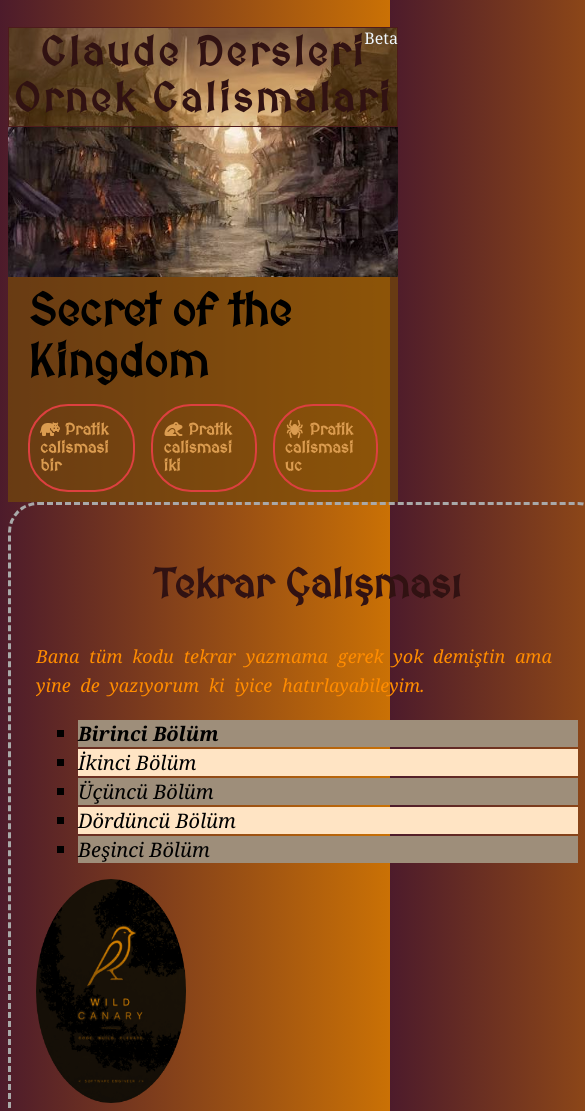
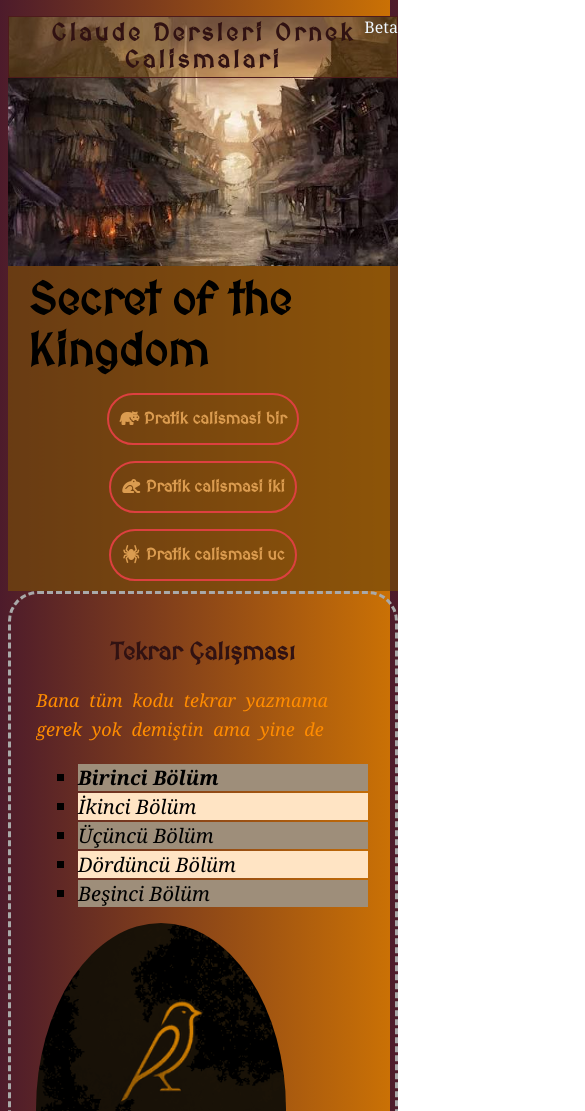
Before and after one commit to Bia292/css-pratik, a plain HTML site: page index.html in a window 390 px wide. Shown: the top 1111 px of the page, 585 px wide, since content can reach past the window. Drawn offline with Linux system fonts and the light colour scheme.

Commit message:
Alistirma 12 calismalari

```diff
--- a/style.css
+++ b/style.css
@@ -126,8 +126,9 @@ Inline (a, span, img, strong): sadece içeriği kadar yer kaplar, yan yana dizil
 /*sonradan eklendi. Su an main alanim 600px'de. Daralma goruldu.*/
 
 main {
-  width: 600px;
-  margin: 0 auto;
+ /* width: 600px; px kullandigimiz icin boyut sayfa boyutuyla degismez. Bunu degistirmek icin yontemlerden biri width yerine max-width vermek.*/
+ max-width: 600px;
+ margin: 0 auto;
   /*
       border-box sayesinde width artık border dahil tüm kutuyu ölçüyor. İçerik alanı = 544px
       margin: 0 auto; dedigimiz icinde kontrolde oldugu yatayda ortalanmis oldu
@@ -138,7 +139,9 @@ main {
 }
 
 img {
-  width: 150px;
+  /*width: 150px;*/
+  max-width: 100%; /*kutusundan asla tasmayacak.*/
+  height: auto; /*oranini koru, basiklasma.*/
 }
 
 /*✨ Hayat kurtaran ayar: box-sizing
@@ -588,3 +591,16 @@ sayfanın tamamı değil:
   overflow-x: auto;   / sadece yatayda, gerekirse kaydırma çubuğu /
 }
 */
+
+@media (max-width: 600px){
+  .main-icerikler ul{
+    flex-direction: column; /*menuyu row'dan column yap.*/
+    align-items: center;
+  }
+  h1, h2{
+    font-size: 1.5rem;
+  }
+  .main{
+    padding: 10px;
+  }
+}
```
